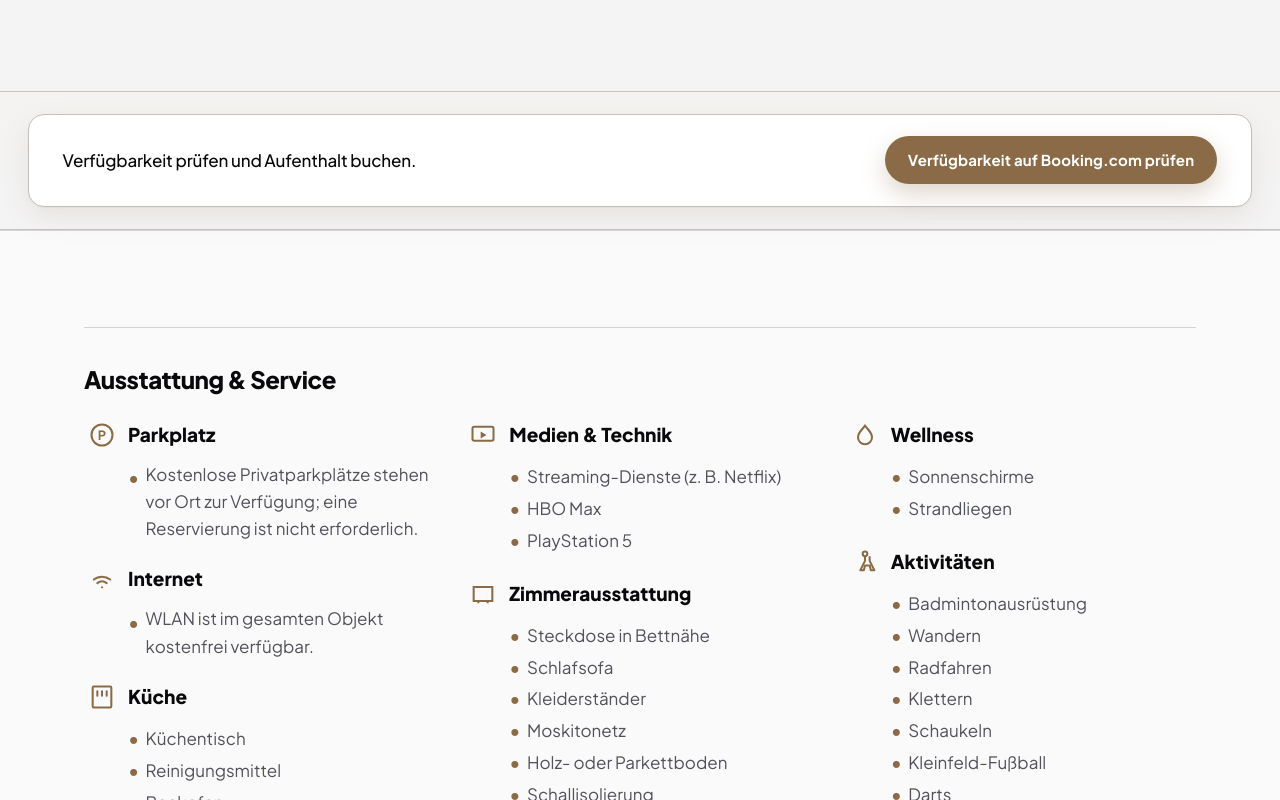
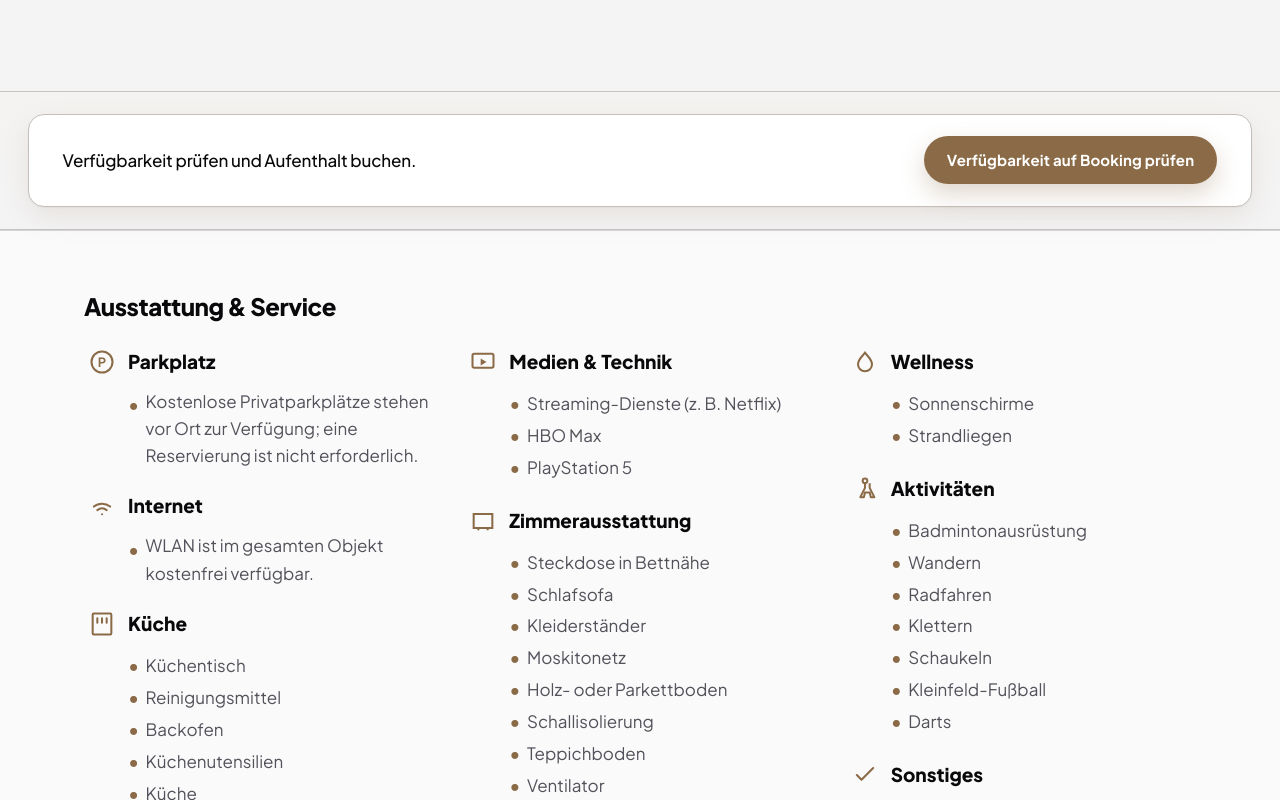
Before and after one commit to markocvrljak84/Angular-todo, a Next.js app: page /de in a window 1280 px wide. Shown: the part 1480-2280 px from the top of the page. Built offline with nearby package versions, Linux system fonts and the light colour scheme; no server answers.

Commit message:
basic pages4

```diff
--- a/src/app/globals.css
+++ b/src/app/globals.css
@@ -1168,7 +1168,7 @@ body {
   display: inline-block;
   padding: 0.12rem 0.45rem;
   border-radius: 999px;
-  background: #25d366;
+  background: #388455;
   color: #fff;
   font-size: 0.6875rem;
   font-weight: 800;
@@ -1628,12 +1628,6 @@ body {
 }
 
 /* —— Facilities (booking-style grid) —— */
-.facilities {
-  margin-top: 2.5rem;
-  padding-top: 2rem;
-  border-top: 1px solid var(--line);
-}
-
 .facilities__title {
   margin: 0 0 1.5rem;
   font-size: clamp(1.25rem, 2.5vw, 1.5rem);
--- a/src/i18n/locales/fr.json
+++ b/src/i18n/locales/fr.json
@@ -4,7 +4,7 @@
         "siteDescription": "Velebit mountain chalet stars peak — maison de vacances en Croatie, sur le massif du Velebit. Située dans le parc naturel du Velebit, Došen Dabar — près de Karlobag et Baške Oštarije."
     },
     "header": {
-        "bookCta": "Voir les disponibilités sur Booking.com",
+        "bookCta": "Voir les disponibilités sur Booking",
         "menuOpen": "Ouvrir le menu",
         "menuClose": "Fermer le menu"
     },
--- a/src/i18n/locales/it.json
+++ b/src/i18n/locales/it.json
@@ -4,7 +4,7 @@
     "siteDescription": "Velebit mountain chalet stars peak — casa vacanze in Croazia, sul massiccio del Velebit. Nel parco naturale del Velebit, Došen Dabar — vicino a Karlobag e Baške Oštarije."
   },
   "header": {
-    "bookCta": "Verifica disponibilità su Booking.com",
+    "bookCta": "Verifica disponibilità su Booking",
     "menuOpen": "Apri menu",
     "menuClose": "Chiudi menu"
   },
--- a/src/i18n/messages.ts
+++ b/src/i18n/messages.ts
@@ -104,7 +104,7 @@ const en: Messages = {
             "Velebit mountain chalet Stars Peak holiday home in Croatia, on the Velebit mountains. Located in Velebit Nature Park, Došen Dabar — near Karlobag and Baške Oštarije.",
     },
     header: {
-        bookCta: "Check availability on Booking.com",
+        bookCta: "Check availability on Booking",
         menuOpen: "Open menu",
         menuClose: "Close menu",
     },
@@ -256,7 +256,7 @@ const hr: Messages = {
             "Velebit mountain chalet Stars Peak — planinska kuća za odmor u Hrvatskoj, na Velebitu. Smještaj u Parku prirode Velebit, Došen Dabar — blizu Karlobaga i Baških Oštarija.",
     },
     header: {
-        bookCta: "Provjeri dostupnost na Booking.com",
+        bookCta: "Provjeri dostupnost na Booking",
         menuOpen: "Otvori izbornik",
         menuClose: "Zatvori izbornik",
     },
@@ -408,7 +408,7 @@ const de: Messages = {
             "Velebit mountain chalet Stars Peak — Ferienhaus in Kroatien am Velebit. Im Naturpark Velebit, Došen Dabar — nahe Karlobag und Baške Oštarije.",
     },
     header: {
-        bookCta: "Verfügbarkeit auf Booking.com prüfen",
+        bookCta: "Verfügbarkeit auf Booking prüfen",
         menuOpen: "Menü öffnen",
         menuClose: "Menü schließen",
     },
```
